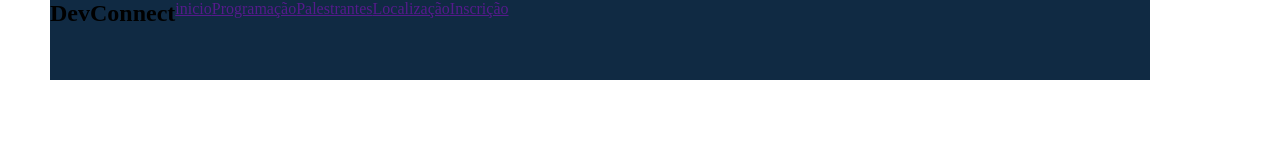
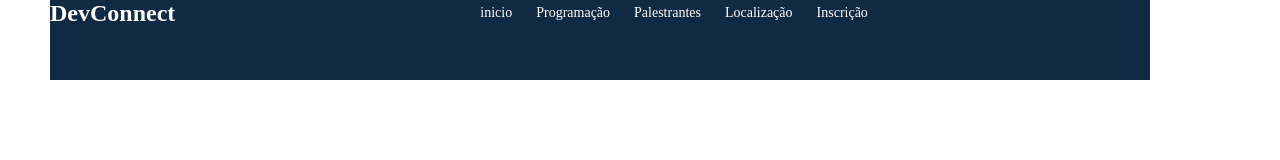
Before and after one commit to guilhermeSilva12-skeleton/DevConnect, a plain HTML site: page index.html in a window 1280 px wide. Drawn offline with Linux system fonts and the light colour scheme.

Commit message:
fix: adicionei ul e li a navegação Style: estilizei os botoes navegação

```diff
--- a/index.html
+++ b/index.html
@@ -9,11 +9,13 @@
 <body>
         <nav id="navegacao">
               <h2 id="titulo">DevConnect</h2>
-            <a href="" class="nav-botao">inicio</a>
-            <a href="" class="nav-botao">Programação</a>
-            <a href="" class="nav-botao">Palestrantes</a>
-            <a href="" class="nav-botao">Localização</a>
-            <a href="" class="nav-botao">Inscrição</a>
+            <ul id="nav-item">
+            <li><a href="" class="nav-botao">inicio</a></li>
+            <li><a href=""  class="nav-botao">Programação</a></li>
+            <li ><a href=""  class="nav-botao">Palestrantes</a></li>
+           <li ><a href=""  class="nav-botao">Localização</a></li>
+            <li ><a href=""  class="nav-botao">Inscrição</a></li>
+            </ul>
         </nav>
             <header id="cabecalho">
 
--- a/style.css
+++ b/style.css
@@ -6,9 +6,26 @@
 
 #navegacao {
     display: flex;
-
+    gap: 300px;
     margin: 0px 50px 0px 50px;
     width: 1100px;
     height: 80px;
     background-color: #102A43;
+    color: white;
+
 }
+#nav-item {
+    display: flex;
+    padding: 5px;
+    gap: 24px;
+    font-size: 14px;
+    list-style-type: none;
+}
+.nav-botao {
+    text-decoration: none;
+    color: white;
+}
+ a:hover {
+    color: #F5A623;
+    cursor: pointer;
+}
```
